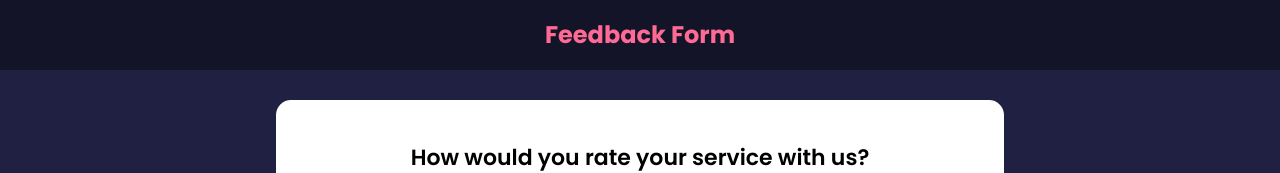
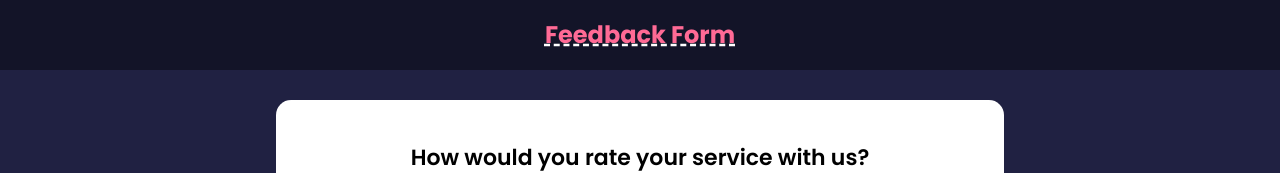
Before and after one commit to crunchynut007/feedback-form, a React (Create React App) app: page / in a window 1280 px wide. Shown: the top 173 px of the page. Built offline with nearby package versions, Linux system fonts and the light colour scheme.

Commit message:
removed template setup for Header component - not a shared component - flexibility not required.

```diff
--- a/src/App.js
+++ b/src/App.js
@@ -31,7 +31,7 @@ export default function App({callback}) {
     <Router>
       <div ref={callback}>
         <Link to='/' style={{textDecoration: 'none'}}>
-          <Header text='Feedback Form'/>
+          <Header/>
         </Link>
         <div className='container'>
           <Routes>
--- a/src/components/Header.jsx
+++ b/src/components/Header.jsx
@@ -18,7 +18,7 @@ function Header({text, bgColor, textColor}) {
 
 //default props
 Header.defaultProps = {
-  text: 'Custom Header Component',
+  text: 'Feedback Form',
   bgColor: 'rgba(0,0,0,0.4)',
   textColor: '#ff6a95'
 }
--- a/src/index.css
+++ b/src/index.css
@@ -30,6 +30,14 @@ header {
     justify-content: space-between;
     align-items: center;
     margin-bottom: 30px;
+}
+
+
+header:hover {
+    text-decoration: underline;
+    text-decoration-style: dashed;
+    text-decoration-color: #fff;
+    -webkit-text-decoration-color: #fff;
 }
 
 .card {
```
